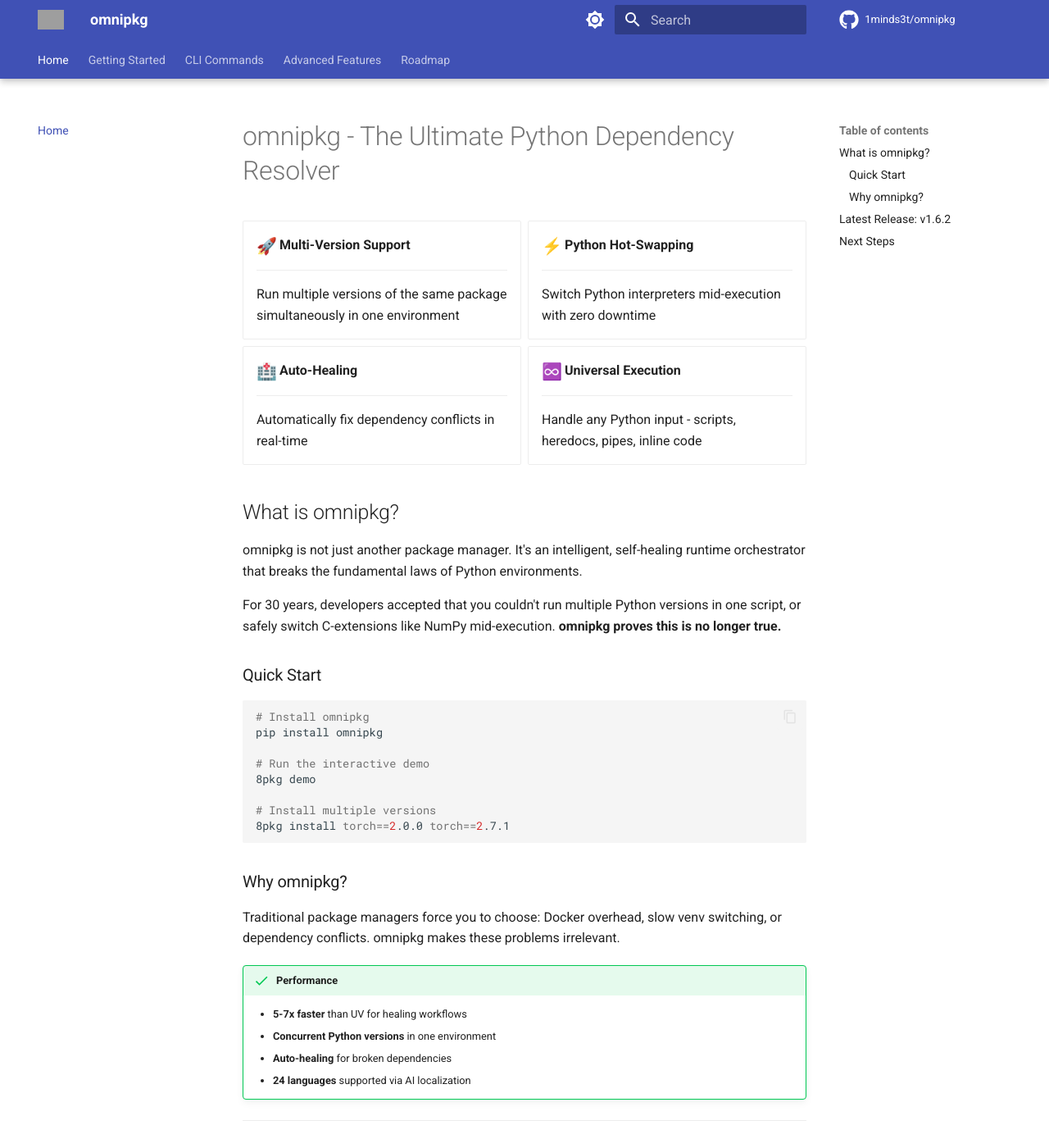
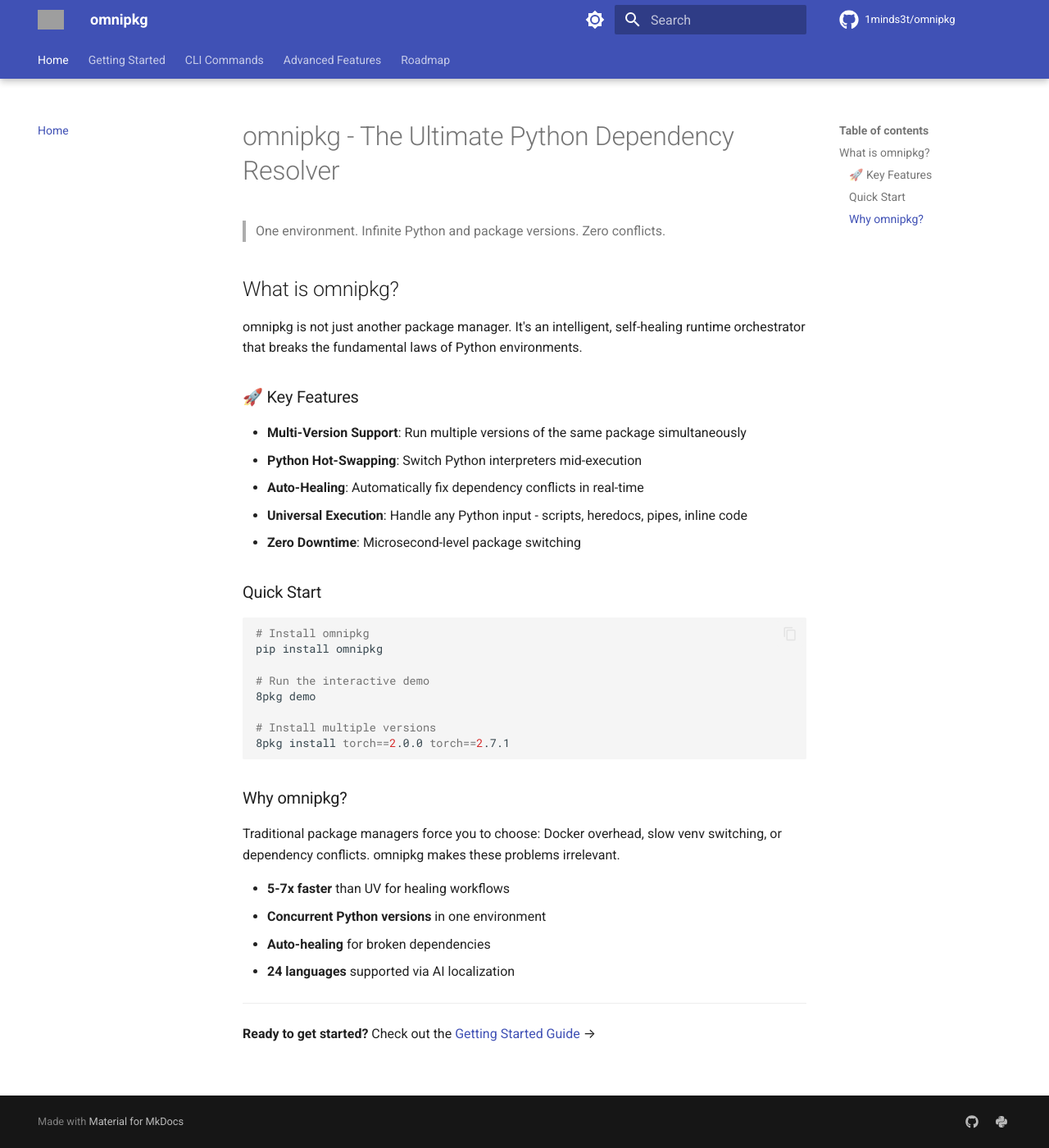
Before and after one commit to 1minds3t/omnipkg, an MkDocs documentation site: the page built from docs/index.md, in a window 1280 px wide and 1400 px high. Shown: the whole window at 82% size. Built offline with MkDocs 1.6.1 and Material for MkDocs 9.7.7, drawn with Linux system fonts in a browser that asks for light colours; emoji names are drawn with the system emoji font; comment, search, counter and statistics services are not loaded; the version menu is left out; some of the changed text lies outside the part shown; grey boxes are pictures that could not be loaded.

Commit message:
Update index.md

````diff
--- a/docs/index.md
+++ b/docs/index.md
@@ -1,38 +1,18 @@
 # omnipkg - The Ultimate Python Dependency Resolver
 
-<div class="grid cards" markdown>
-
--   :rocket:{ .lg .middle } __Multi-Version Support__
-
-    ---
-
-    Run multiple versions of the same package simultaneously in one environment
-
--   :zap:{ .lg .middle } __Python Hot-Swapping__
-
-    ---
-
-    Switch Python interpreters mid-execution with zero downtime
-
--   :hospital:{ .lg .middle } __Auto-Healing__
-
-    ---
-
-    Automatically fix dependency conflicts in real-time
-
--   :infinity:{ .lg .middle } __Universal Execution__
-
-    ---
-
-    Handle any Python input - scripts, heredocs, pipes, inline code
-
-</div>
+> One environment. Infinite Python and package versions. Zero conflicts.
 
 ## What is omnipkg?
 
 omnipkg is not just another package manager. It's an intelligent, self-healing runtime orchestrator that breaks the fundamental laws of Python environments.
 
-For 30 years, developers accepted that you couldn't run multiple Python versions in one script, or safely switch C-extensions like NumPy mid-execution. **omnipkg proves this is no longer true.**
+### 🚀 Key Features
+
+- **Multi-Version Support**: Run multiple versions of the same package simultaneously
+- **Python Hot-Swapping**: Switch Python interpreters mid-execution
+- **Auto-Healing**: Automatically fix dependency conflicts in real-time
+- **Universal Execution**: Handle any Python input - scripts, heredocs, pipes, inline code
+- **Zero Downtime**: Microsecond-level package switching
 
 ### Quick Start
 ```bash
@@ -50,29 +30,11 @@
 
 Traditional package managers force you to choose: Docker overhead, slow venv switching, or dependency conflicts. omnipkg makes these problems irrelevant.
 
-!!! success "Performance"
-    - **5-7x faster** than UV for healing workflows
-    - **Concurrent Python versions** in one environment
-    - **Auto-healing** for broken dependencies
-    - **24 languages** supported via AI localization
+- **5-7x faster** than UV for healing workflows
+- **Concurrent Python versions** in one environment
+- **Auto-healing** for broken dependencies
+- **24 languages** supported via AI localization
 
 ---
 
-## Latest Release: v1.6.2
-
-**Universal Runtime Healing** introduced! omnipkg can now accept Python code via any method and wrap them in an immortal, self-healing context.
-
-[View Release Notes :octicons-arrow-right-24:](https://github.com/1minds3t/omnipkg/releases/tag/v1.6.2){ .md-button .md-button--primary }
-
----
-
-## Next Steps
-
-<div class="grid cards" markdown>
-
--   [Getting Started](getting_started.md)
--   [CLI Commands](cli_commands_reference.md)
--   [Python Hot-Swapping](python_hot_swapping.md)
--   [Runtime Switching](runtime_switching.md)
-
-</div>
+**Ready to get started?** Check out the [Getting Started Guide](getting_started.md) →
````
